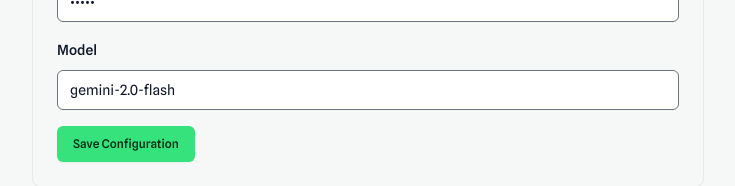
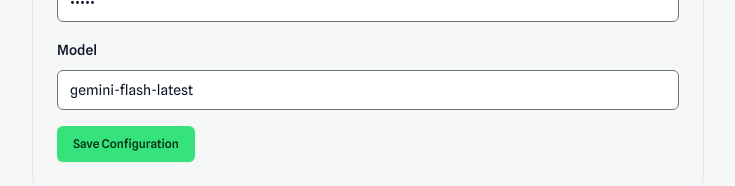
Before and after one commit to krishna0605/AI-codemate-, a Next.js app: page /settings in a window 1280 px wide. Shown: the part 343-529 px from the top of the page, without its empty margins (272-1007 px from the left). Built offline with nearby package versions, Linux system fonts and the light colour scheme; no server answers.

Commit message:
chat bot fix model update 2

```diff
--- a/src/contexts/AIContext.tsx
+++ b/src/contexts/AIContext.tsx
@@ -38,10 +38,10 @@
           (mergedConfig.model === 'gemini-1.5-flash' ||
             mergedConfig.model === 'gemini-1.5-flash-001' ||
             mergedConfig.model === 'gemini-pro' ||
-            mergedConfig.model === 'gemini-flash-latest')
+            mergedConfig.model === 'gemini-2.0-flash')
         ) {
-          console.log('Migrating to valid model:', 'gemini-2.0-flash');
-          mergedConfig.model = 'gemini-2.0-flash';
+          console.log('Migrating to valid model:', 'gemini-flash-latest');
+          mergedConfig.model = 'gemini-flash-latest';
         }
 
         // If the saved provider doesn't have an API key, try to get it from defaults
--- a/src/lib/ai/config.ts
+++ b/src/lib/ai/config.ts
@@ -12,7 +12,7 @@
 export const PROVIDER_CONFIGS: Record<AIProvider, Partial<AIConfig>> = {
   gemini: {
     apiKey: process.env.NEXT_PUBLIC_GEMINI_API_KEY || '',
-    model: 'gemini-2.0-flash',
+    model: 'gemini-flash-latest',
     maxTokens: 8192,
     temperature: 0.3,
   },
--- a/src/lib/ai/providers/gemini.ts
+++ b/src/lib/ai/providers/gemini.ts
@@ -3,7 +3,7 @@
 
 export async function callGemini(prompt: string, config: AIConfig): Promise<string> {
   // We prioritize the model from config, but fallback to 'gemini-1.5-flash' if needed
-  const modelName = config.model || 'gemini-2.0-flash';
+  const modelName = config.model || 'gemini-flash-latest';
 
   try {
     const result = await generateContent(prompt, modelName, {
```
